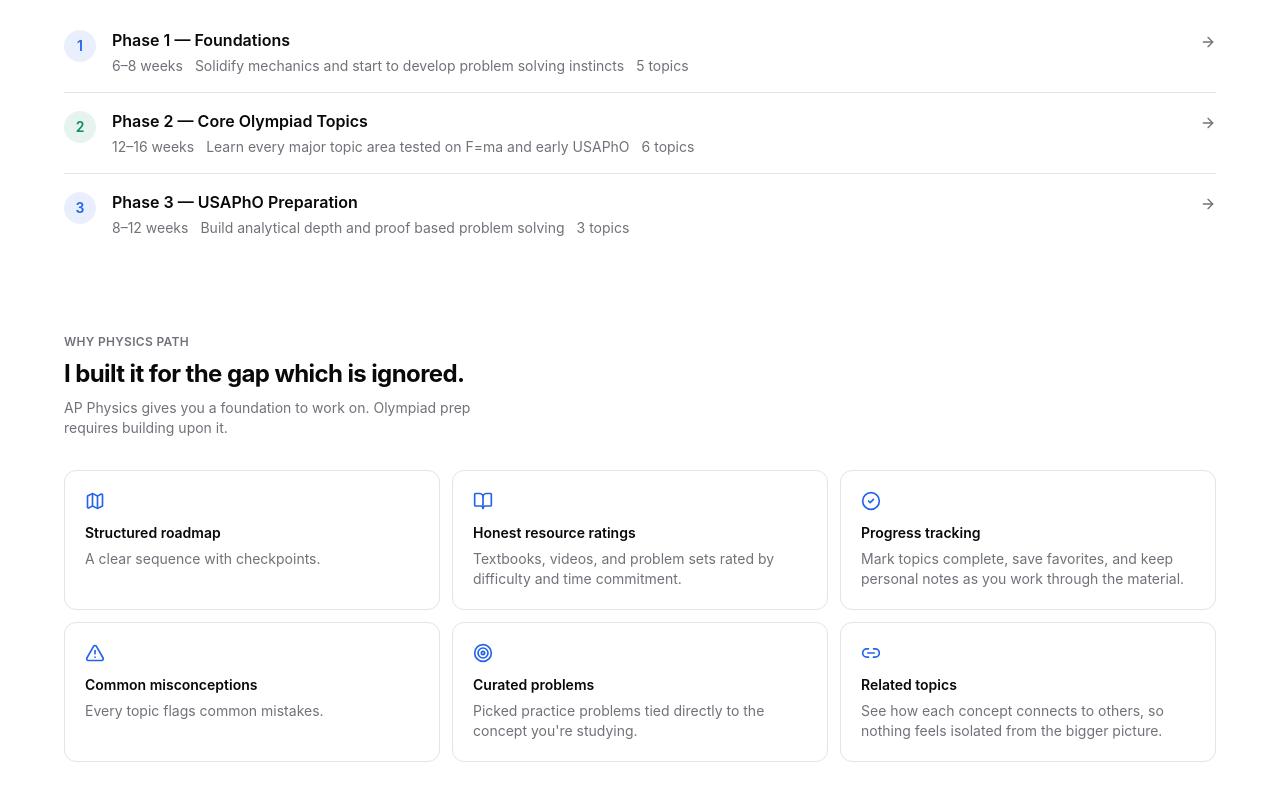
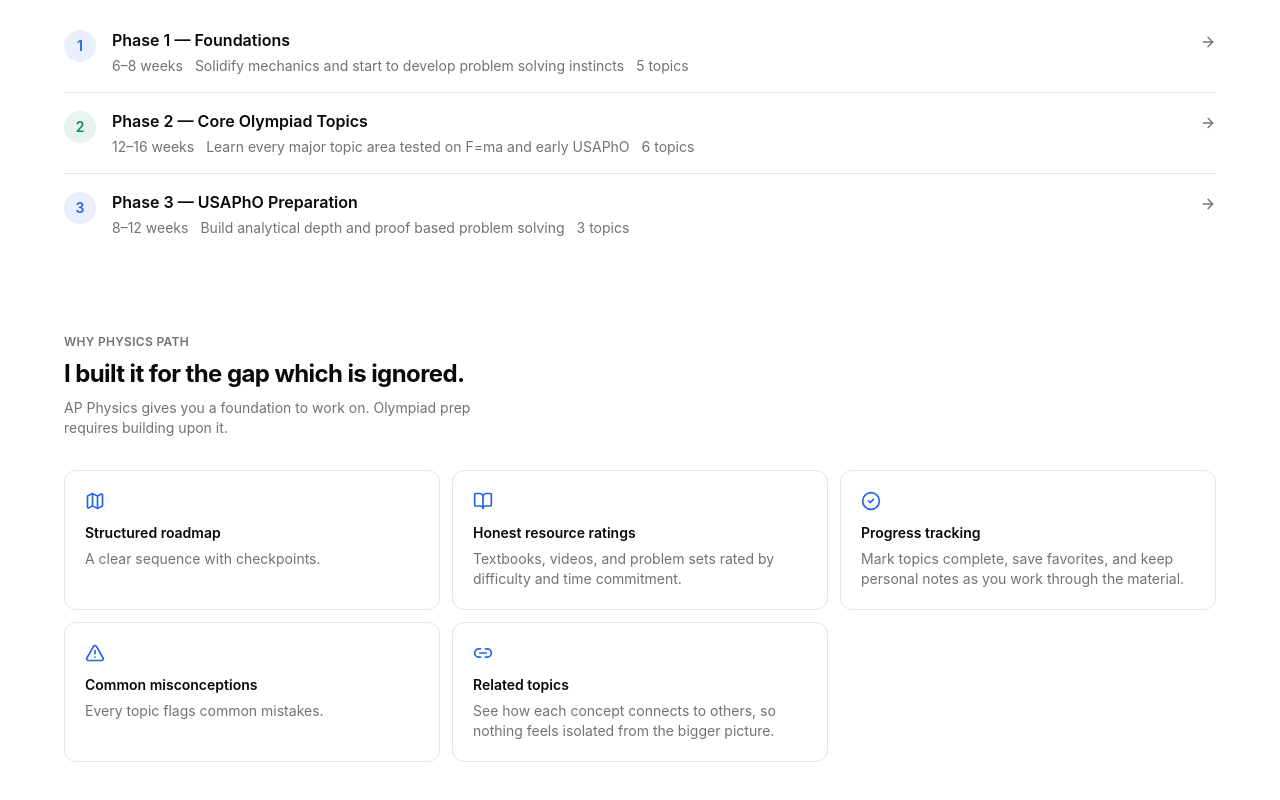
Before and after one commit to Sabyasachi265/Physics-path, a Next.js app: page / in a window 1280 px wide. Shown: the part 724-1524 px from the top of the page. Built offline with nearby package versions, Linux system fonts and the light colour scheme; no server answers.

Commit message:
Update page.tsx

```diff
--- a/src/app/page.tsx
+++ b/src/app/page.tsx
@@ -25,11 +25,6 @@ const FEATURES = [
     icon: AlertTriangle,
     title: "Common misconceptions",
     body: "Every topic flags common mistakes.",
-  },
-  {
-    icon: Target,
-    title: "Curated problems",
-    body: "Picked practice problems tied directly to the concept you're studying.",
   },
   {
     icon: Link2,
```
